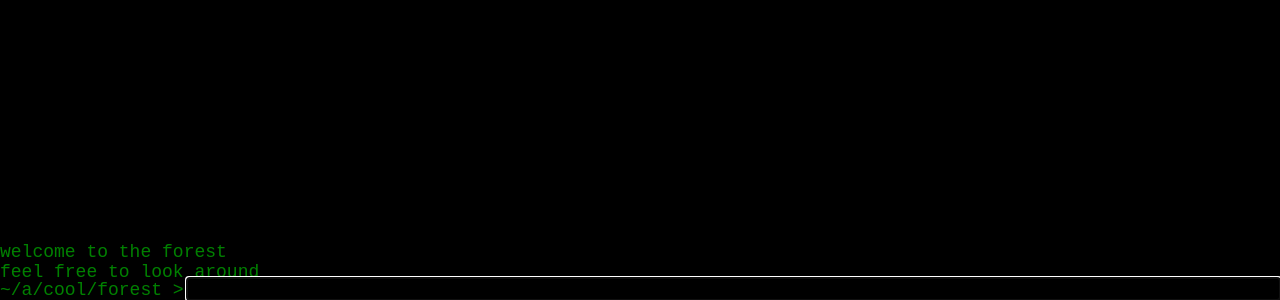
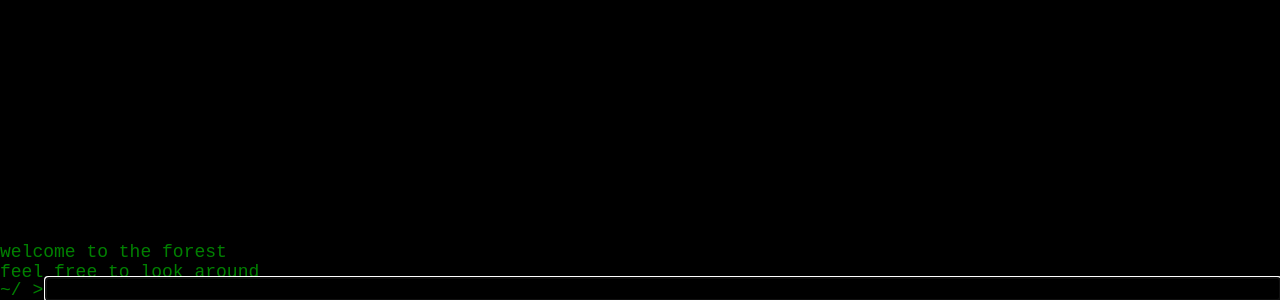
Before and after one commit to vcolavin/nature-of-the-beast, a React (Create React App) app: page / in a window 1280 px wide. Shown: the part 500-800 px from the top of the page. Built offline with nearby package versions, Linux system fonts and the light colour scheme.

Commit message:
add a couple more toy utilities

```diff
--- a/src/components/Terminal.tsx
+++ b/src/components/Terminal.tsx
@@ -20,7 +20,7 @@ interface IState {
 
 interface IProps {}
 
-const INPUT_PROMPT = '~/a/cool/forest > ';
+const INPUT_PROMPT = '~/ > ';
 
 export default class Terminal extends React.Component<IProps, IState> {
 	state: IState = {
--- /dev/null
+++ b/src/utilities/Help.ts
@@ -0,0 +1,7 @@
+import BaseUtility from './BaseUtility';
+
+export default class Help extends BaseUtility {
+	static run(_args: string[]) {
+		return 'you have asked for help';
+	}
+}
--- /dev/null
+++ b/src/utilities/Ls.ts
@@ -0,0 +1,7 @@
+import BaseUtility from './BaseUtility';
+
+export default class Ls extends BaseUtility {
+	static run(_args: string[]) {
+		return 'a_cold_cabin     a_quiet_forest     someone_somebody_once_loved';
+	}
+}
--- a/src/utilities/UtilityManifest.ts
+++ b/src/utilities/UtilityManifest.ts
@@ -1,8 +1,12 @@
 import Echo from './Echo';
+import Help from './Help';
 import BaseUtility from './BaseUtility';
+import Ls from './Ls';
 
 const manifest: { [s: string]: typeof BaseUtility } = {
-	echo: Echo
+	echo: Echo,
+	help: Help,
+	ls: Ls
 };
 
 export default manifest;
```
